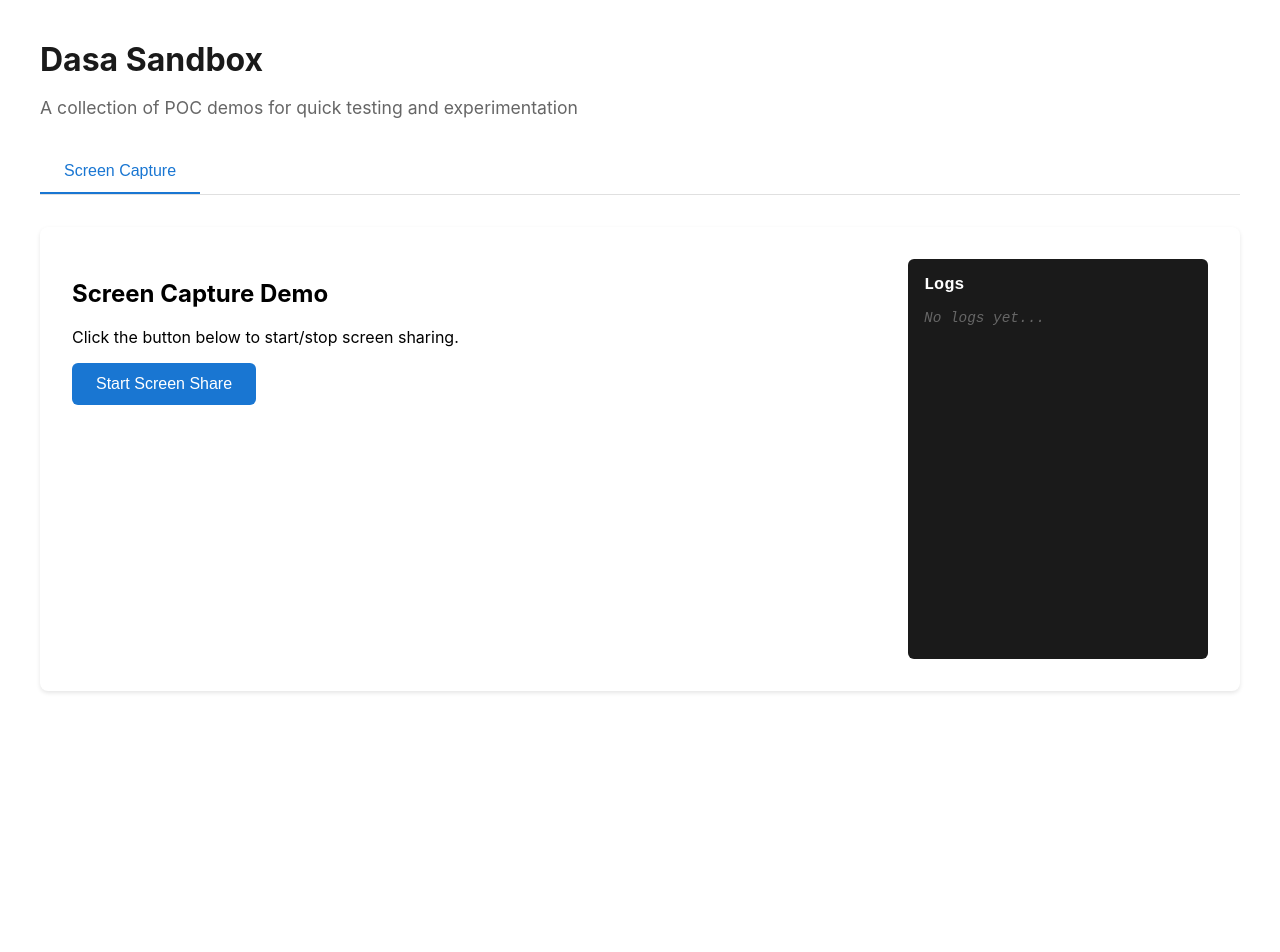
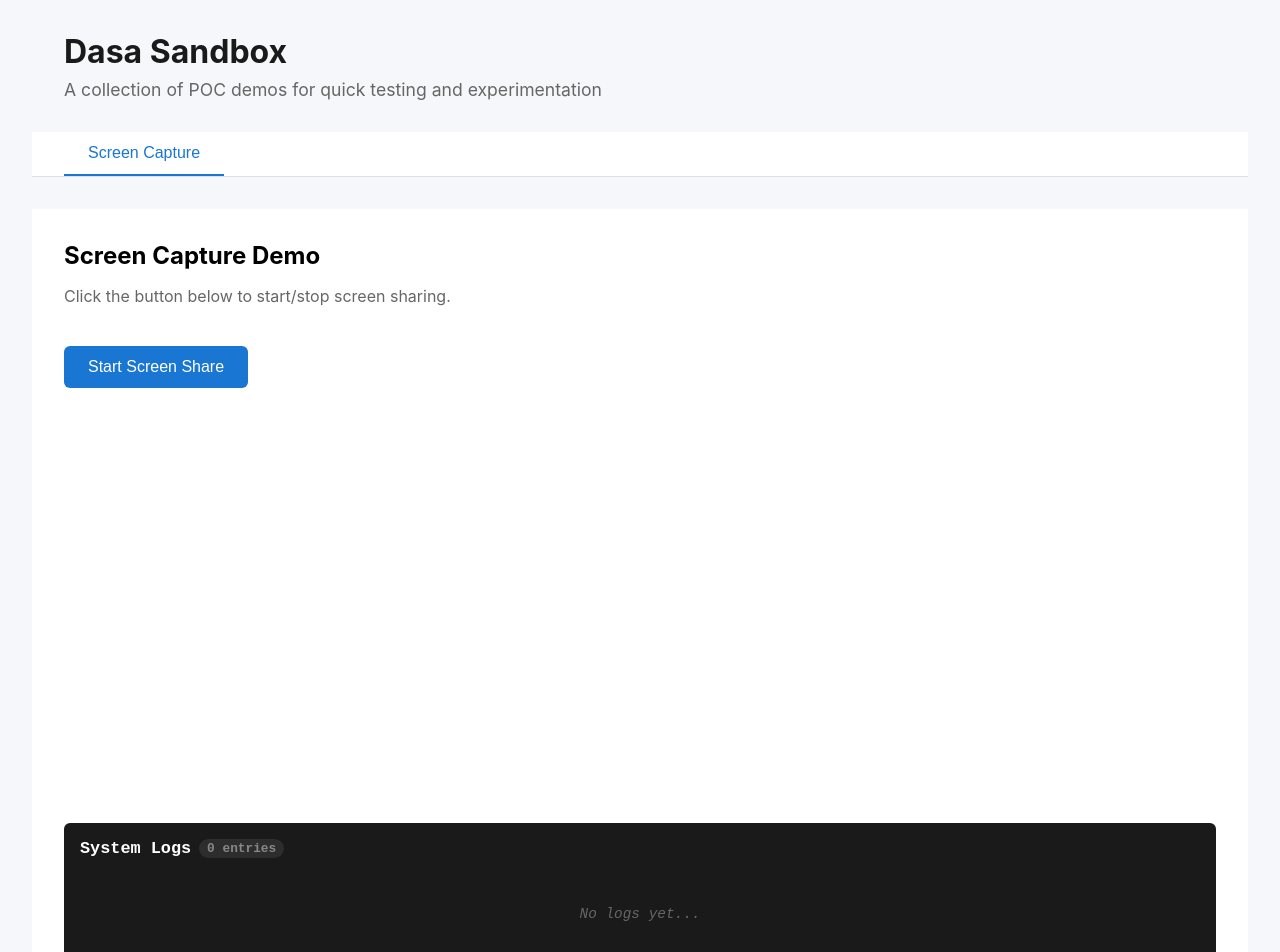
Before and after one commit to MosheDasa/dasa-sandbox, a React app in the folder dasa-sandbox/: page / in a window 1280 px wide. Shown: the top 952 px of the page. Before the commit the page ends 800 px from the top, so only its background shows below. Built offline with nearby package versions, Linux system fonts and the light colour scheme.

Commit message:
גבכגד

```diff
--- /dev/null
+++ b/dasa-sandbox/src/components/LogViewer.tsx
@@ -0,0 +1,109 @@
+import React from "react";
+
+interface Log {
+  message: string;
+  type: "info" | "error" | "success";
+  timestamp: Date;
+}
+
+interface LogViewerProps {
+  logs: Log[];
+}
+
+const LogViewer: React.FC<LogViewerProps> = ({ logs }) => {
+  return (
+    <div
+      style={{
+        background: "#1a1a1a",
+        color: "#fff",
+        padding: "1rem",
+        borderRadius: "6px",
+        fontFamily: "monospace",
+        fontSize: "0.9rem",
+        overflowY: "auto" as const,
+        height: "200px",
+        width: "100%",
+        marginTop: "2rem",
+      }}
+    >
+      <h3
+        style={{
+          margin: "0 0 1rem",
+          color: "#fff",
+          display: "flex",
+          alignItems: "center",
+          gap: "0.5rem",
+        }}
+      >
+        <span>System Logs</span>
+        <span
+          style={{
+            background: "#2d2d2d",
+            padding: "2px 8px",
+            borderRadius: "12px",
+            fontSize: "0.8rem",
+            color: "#888",
+          }}
+        >
+          {logs.length} entries
+        </span>
+      </h3>
+
+      <div
+        style={{ display: "flex", flexDirection: "column-reverse" as const }}
+      >
+        {logs.map((log, index) => (
+          <div
+            key={index}
+            style={{
+              margin: "0.25rem 0",
+              padding: "0.5rem",
+              borderRadius: "4px",
+              background: "rgba(255,255,255,0.05)",
+              display: "flex",
+              alignItems: "flex-start",
+              gap: "0.5rem",
+            }}
+          >
+            <span
+              style={{
+                color: "#888",
+                fontSize: "0.8rem",
+                whiteSpace: "nowrap",
+              }}
+            >
+              {log.timestamp.toLocaleTimeString()}
+            </span>
+            <span
+              style={{
+                color:
+                  log.type === "info"
+                    ? "#64b5f6"
+                    : log.type === "error"
+                    ? "#ef5350"
+                    : "#81c784",
+                flex: 1,
+              }}
+            >
+              {log.message}
+            </span>
+          </div>
+        ))}
+        {logs.length === 0 && (
+          <div
+            style={{
+              color: "#666",
+              fontStyle: "italic",
+              textAlign: "center",
+              padding: "2rem",
+            }}
+          >
+            No logs yet...
+          </div>
+        )}
+      </div>
+    </div>
+  );
+};
+
+export default LogViewer;
--- a/dasa-sandbox/src/components/ScreenCapture.tsx
+++ b/dasa-sandbox/src/components/ScreenCapture.tsx
@@ -5,8 +5,34 @@ interface ScreenCaptureProps {
 }
 
 const demoAreaStyle = {
-  minHeight: "400px",
+  minHeight: "calc(100vh - 250px)",
+  width: "100%",
+  display: "flex",
+  flexDirection: "column" as const,
+  gap: "1rem",
 };
+
+const videoContainerStyle = {
+  flex: 1,
+  background: "#f5f5f5",
+  padding: "1rem",
+  borderRadius: "8px",
+  overflow: "hidden",
+  minHeight: "500px",
+};
+
+const buttonStyle = (isStreaming: boolean) => ({
+  background: isStreaming ? "#ef5350" : "#1976d2",
+  color: "white",
+  border: "none",
+  padding: "12px 24px",
+  borderRadius: "6px",
+  cursor: "pointer",
+  fontSize: "1rem",
+  transition: "background 0.2s",
+  marginBottom: "1rem",
+  alignSelf: "flex-start" as const,
+});
 
 const ScreenCapture: React.FC<ScreenCaptureProps> = ({ onLog }) => {
   const [stream, setStream] = useState<MediaStream | null>(null);
@@ -34,35 +60,24 @@ const ScreenCapture: React.FC<ScreenCaptureProps> = ({ onLog }) => {
 
   return (
     <div style={demoAreaStyle}>
-      <h2>Screen Capture Demo</h2>
-      <p>Click the button below to start/stop screen sharing.</p>
+      <div>
+        <h2 style={{ fontSize: "1.5rem", marginBottom: "1rem" }}>
+          Screen Capture Demo
+        </h2>
+        <p style={{ color: "#666", marginBottom: "1.5rem" }}>
+          Click the button below to start/stop screen sharing.
+        </p>
+      </div>
 
       <button
         onClick={stream ? stopScreenShare : handleScreenShare}
-        style={{
-          background: stream ? "#ef5350" : "#1976d2",
-          color: "white",
-          border: "none",
-          padding: "12px 24px",
-          borderRadius: "6px",
-          cursor: "pointer",
-          fontSize: "1rem",
-          transition: "background 0.2s",
-          marginBottom: "1rem",
-        }}
+        style={buttonStyle(!!stream)}
       >
         {stream ? "Stop Screen Share" : "Start Screen Share"}
       </button>
 
       {stream && (
-        <div
-          style={{
-            background: "#f5f5f5",
-            padding: "1rem",
-            borderRadius: "8px",
-            overflow: "hidden",
-          }}
-        >
+        <div style={videoContainerStyle}>
           <video
             autoPlay
             ref={(video) => {
@@ -72,8 +87,10 @@ const ScreenCapture: React.FC<ScreenCaptureProps> = ({ onLog }) => {
             }}
             style={{
               width: "100%",
+              height: "100%",
+              objectFit: "contain",
               borderRadius: "4px",
-              boxShadow: "0 2px 4px rgba(0,0,0,0.1)",
+              background: "#000",
             }}
           />
         </div>
--- a/dasa-sandbox/src/components/TabsContainer.tsx
+++ b/dasa-sandbox/src/components/TabsContainer.tsx
@@ -1,5 +1,6 @@
 import React, { useState } from "react";
 import ScreenCapture from "./ScreenCapture";
+import LogViewer from "./LogViewer";
 
 interface Log {
   message: string;
@@ -13,14 +14,17 @@ const DEMOS = [
 
 const containerStyle = {
   padding: "2rem",
-  maxWidth: "1200px",
-  margin: "0 auto",
+  minHeight: "100vh",
+  width: "100%",
+  margin: "0",
   fontFamily:
     '-apple-system, BlinkMacSystemFont, "Segoe UI", Roboto, sans-serif',
+  background: "#f5f7fa",
 };
 
 const headerStyle = {
   marginBottom: "2rem",
+  padding: "0 2rem",
 };
 
 const titleStyle = {
@@ -40,8 +44,9 @@ const tabListStyle = {
   gap: "0.5rem",
   borderBottom: "1px solid #e0e0e0",
   marginBottom: "2rem",
-  padding: "0",
+  padding: "0 2rem",
   listStyle: "none",
+  background: "#fff",
 };
 
 const tabStyle = (isActive: boolean) => ({
@@ -56,24 +61,14 @@ const tabStyle = (isActive: boolean) => ({
 });
 
 const contentContainerStyle = {
-  display: "grid",
-  gridTemplateColumns: "1fr 300px",
-  gap: "2rem",
   background: "#fff",
-  borderRadius: "8px",
-  boxShadow: "0 2px 4px rgba(0,0,0,0.1)",
   padding: "2rem",
+  minHeight: "calc(100vh - 300px)",
 };
 
-const logsAreaStyle = {
-  background: "#1a1a1a",
-  color: "#fff",
-  padding: "1rem",
-  borderRadius: "6px",
-  fontFamily: "monospace",
-  fontSize: "0.9rem",
-  overflowY: "auto" as const,
-  maxHeight: "400px",
+const mainContentStyle = {
+  maxWidth: "1600px",
+  margin: "0 auto",
 };
 
 const TabsContainer: React.FC = () => {
@@ -111,48 +106,9 @@ const TabsContainer: React.FC = () => {
       </ul>
 
       <div style={contentContainerStyle}>
-        {ActiveComponent && <ActiveComponent onLog={handleLog} />}
-
-        <div style={logsAreaStyle}>
-          <h3 style={{ margin: "0 0 1rem", color: "#fff" }}>Logs</h3>
-          {logs.map((log, index) => (
-            <div
-              key={index}
-              style={{
-                margin: "0.5rem 0",
-                padding: "0.5rem",
-                borderRadius: "4px",
-                background: "rgba(255,255,255,0.05)",
-              }}
-            >
-              <span
-                style={{
-                  color: "#888",
-                  fontSize: "0.8rem",
-                  marginRight: "0.5rem",
-                }}
-              >
-                {log.timestamp.toLocaleTimeString()}
-              </span>
-              <span
-                style={{
-                  color:
-                    log.type === "info"
-                      ? "#64b5f6"
-                      : log.type === "error"
-                      ? "#ef5350"
-                      : "#81c784",
-                }}
-              >
-                {log.message}
-              </span>
-            </div>
-          ))}
-          {logs.length === 0 && (
-            <div style={{ color: "#666", fontStyle: "italic" }}>
-              No logs yet...
-            </div>
-          )}
+        <div style={mainContentStyle}>
+          {ActiveComponent && <ActiveComponent onLog={handleLog} />}
+          <LogViewer logs={logs} />
         </div>
       </div>
     </div>
--- /dev/null
+++ b/dasa-sandbox/src/index.css
@@ -0,0 +1,12 @@
+* {
+  margin: 0;
+  padding: 0;
+  box-sizing: border-box;
+}
+
+body {
+  margin: 0;
+  padding: 0;
+  background: #f5f7fa;
+  min-height: 100vh;
+}
--- a/dasa-sandbox/src/index.tsx
+++ b/dasa-sandbox/src/index.tsx
@@ -1,6 +1,7 @@
 import React from "react";
 import { createRoot } from "react-dom/client";
 import App from "./App";
+import "./index.css";
 
 const container = document.getElementById("root");
 if (container) {
```
